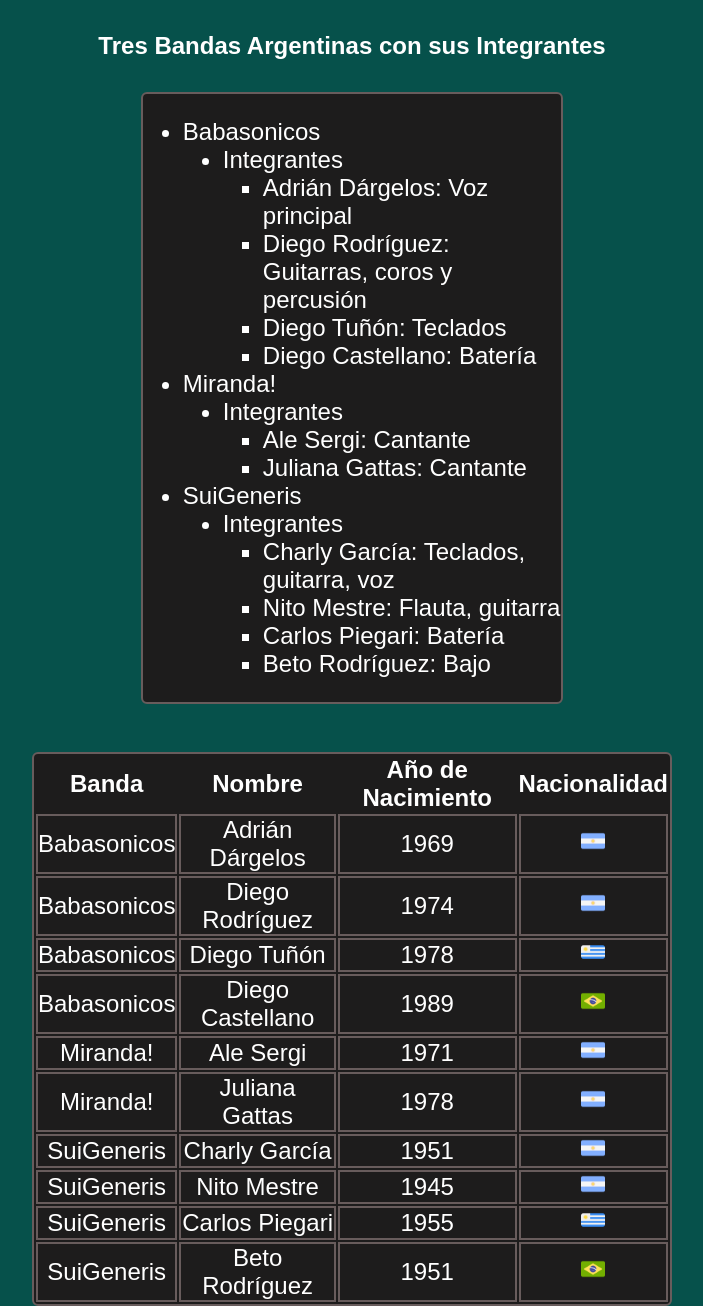
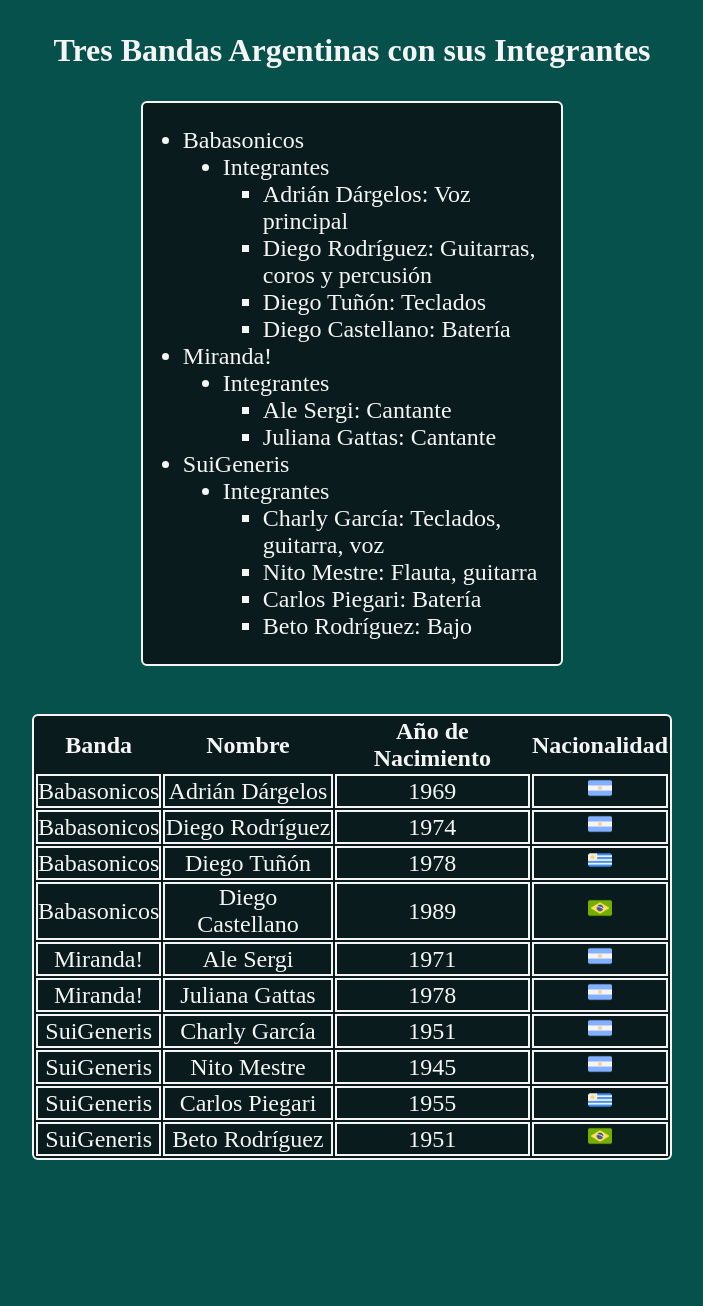
Before and after one commit to Isa-Rocket/ejercicios-mindhub, a plain HTML site: page Ejercicio6/index (1).html in a window 1280 px wide. Shown: the whole page, without its empty margins (288-991 px from the left). After the commit the page ends 1160 px from the top, so only its background shows below. Drawn offline with Linux system fonts and the light colour scheme.

Commit message:
ejercicio 6

```diff
--- a/Ejercicio6/assets/style/style (2).css
+++ b/Ejercicio6/assets/style/style (2).css
@@ -8,7 +8,7 @@ ol{
 }
 html {
   background-color: rgb(6, 81, 75);
-  color: white;
+  color: whitesmoke;
 }
 header{
   padding: 2rem;
@@ -21,25 +21,24 @@ main {
 }
 
 h1 {
-  font-family: Arial, Helvetica, sans-serif;
+  font-family: 'Times New Roman', Times, serif;
   text-align: center;
-  font-size: x-large;
 }
 
 .lista1 {
   width: 33vw;
-  border: 2px solid rgb(104, 92, 92);
-  font-family: Arial, Helvetica, sans-serif;
-  background-color: rgb(29, 28, 28);
+  border: 2px solid whitesmoke;
+  font-family: 'Times New Roman', Times, serif;
+  background-color: rgb(9, 27, 28);
   border-radius: 6px;
   font-size: x-large;
 }
 
 table {
   width: 50vw;
-  border: 2px solid rgb(104, 92, 92);
-  font-family: Arial, Helvetica, sans-serif;
-  background-color: rgb(29, 28, 28);
+  border: 2px solid whitesmoke;
+  font-family: 'Times New Roman', Times, serif;
+  background-color: rgb(9, 27, 28);
   border-radius: 6px;
   margin-top: 3rem;
   font-size: x-large;
@@ -50,6 +49,6 @@ img {
 }
 
 td {
-  border: 2px solid rgb(104, 92, 92);
+  border: 2px solid whitesmoke;
   text-align: center;
 }
```
